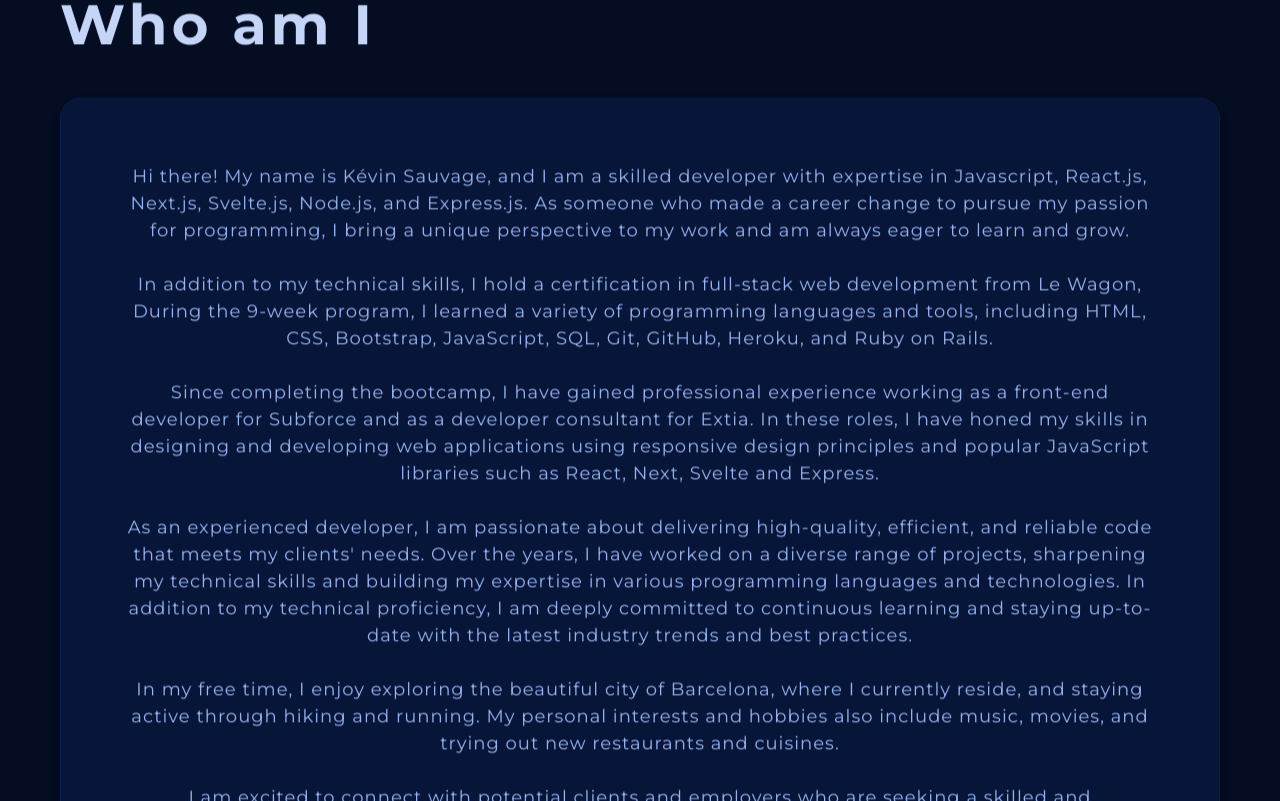
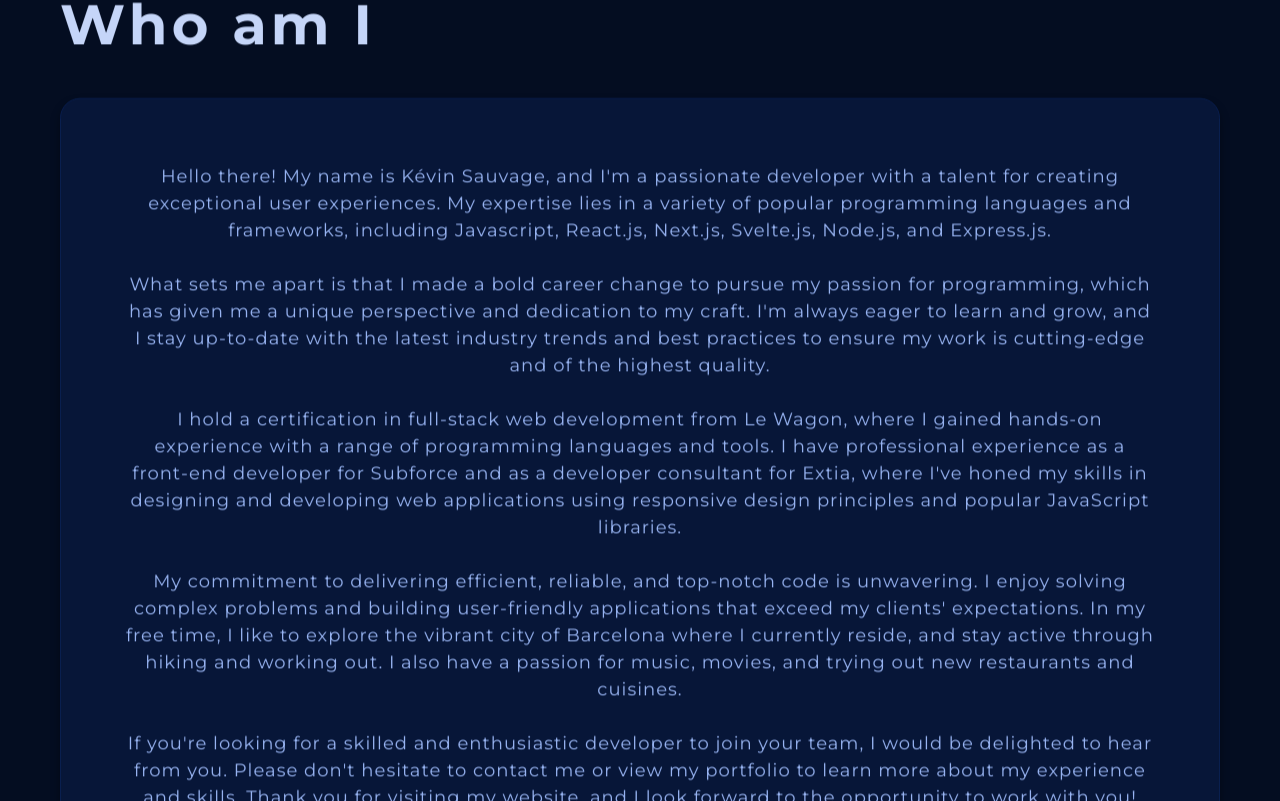
Before and after one commit to kevinsauvage/next-portfolio, a Next.js app: page / in a window 1280 px wide. Shown: the part 939-1740 px from the top of the page. Built offline with nearby package versions, Linux system fonts and the light colour scheme.

Commit message:
update about section

```diff
--- a/src/component/About/About.jsx
+++ b/src/component/About/About.jsx
@@ -29,40 +29,36 @@ const About = () => {
         <SlideUpAndFadeIn>
           <div className={styles.wrapper}>
             <p className={styles.about}>
-              Hi there! My name is Kévin Sauvage, and I am a skilled developer with expertise in
-              Javascript, React.js, Next.js, Svelte.js, Node.js, and Express.js. As someone who made
-              a career change to pursue my passion for programming, I bring a unique perspective to
-              my work and am always eager to learn and grow.
+              Hello there! My name is Kévin Sauvage, and I'm a passionate developer with a talent
+              for creating exceptional user experiences. My expertise lies in a variety of popular
+              programming languages and frameworks, including Javascript, React.js, Next.js,
+              Svelte.js, Node.js, and Express.js.
               <br />
               <br />
-              In addition to my technical skills, I hold a certification in full-stack web
-              development from Le Wagon, During the 9-week program, I learned a variety of
-              programming languages and tools, including HTML, CSS, Bootstrap, JavaScript, SQL, Git,
-              GitHub, Heroku, and Ruby on Rails.
+              What sets me apart is that I made a bold career change to pursue my passion for
+              programming, which has given me a unique perspective and dedication to my craft. I'm
+              always eager to learn and grow, and I stay up-to-date with the latest industry trends
+              and best practices to ensure my work is cutting-edge and of the highest quality.
               <br />
               <br />
-              Since completing the bootcamp, I have gained professional experience working as a
-              front-end developer for Subforce and as a developer consultant for Extia. In these
-              roles, I have honed my skills in designing and developing web applications using
-              responsive design principles and popular JavaScript libraries such as React, Next,
-              Svelte and Express.
+              I hold a certification in full-stack web development from Le Wagon, where I gained
+              hands-on experience with a range of programming languages and tools. I have
+              professional experience as a front-end developer for Subforce and as a developer
+              consultant for Extia, where I've honed my skills in designing and developing web
+              applications using responsive design principles and popular JavaScript libraries.
               <br />
               <br />
-              As an experienced developer, I am passionate about delivering high-quality, efficient,
-              and reliable code that meets my clients' needs. Over the years, I have worked on a
-              diverse range of projects, sharpening my technical skills and building my expertise in
-              various programming languages and technologies. In addition to my technical
-              proficiency, I am deeply committed to continuous learning and staying up-to-date with
-              the latest industry trends and best practices.
+              My commitment to delivering efficient, reliable, and top-notch code is unwavering. I
+              enjoy solving complex problems and building user-friendly applications that exceed my
+              clients' expectations. In my free time, I like to explore the vibrant city of
+              Barcelona where I currently reside, and stay active through hiking and working out. I
+              also have a passion for music, movies, and trying out new restaurants and cuisines.
               <br />
               <br />
-              In my free time, I enjoy exploring the beautiful city of Barcelona, where I currently
-              reside, and staying active through hiking and running. My personal interests and
-              hobbies also include music, movies, and trying out new restaurants and cuisines.
-              <br />
-              <br />I am excited to connect with potential clients and employers who are seeking a
-              skilled and enthusiastic developer to join their team. Thank you for visiting my
-              website, and I look forward to hearing from you!
+              If you're looking for a skilled and enthusiastic developer to join your team, I would
+              be delighted to hear from you. Please don't hesitate to contact me or view my
+              portfolio to learn more about my experience and skills. Thank you for visiting my
+              website, and I look forward to the opportunity to work with you!
             </p>
             <div className={styles.btns}>
               <GradientBorder radius="10px">
```
